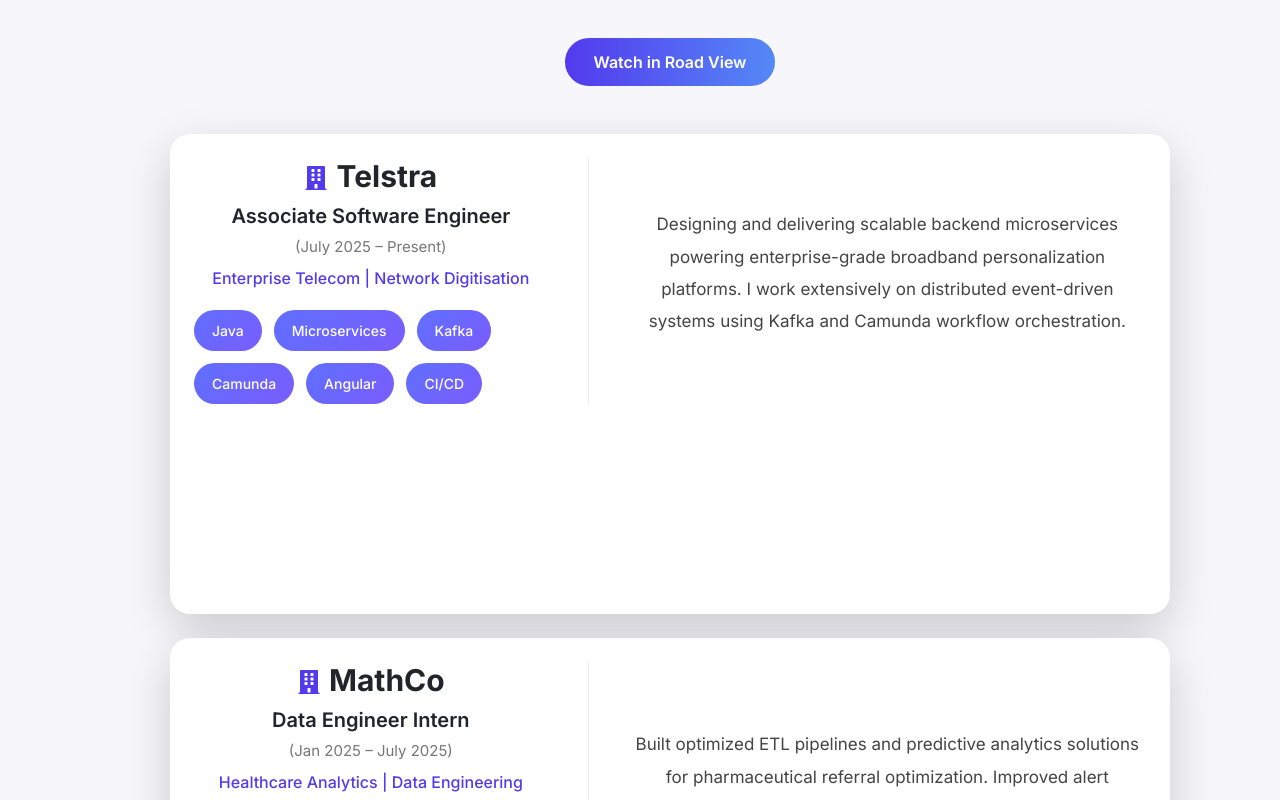
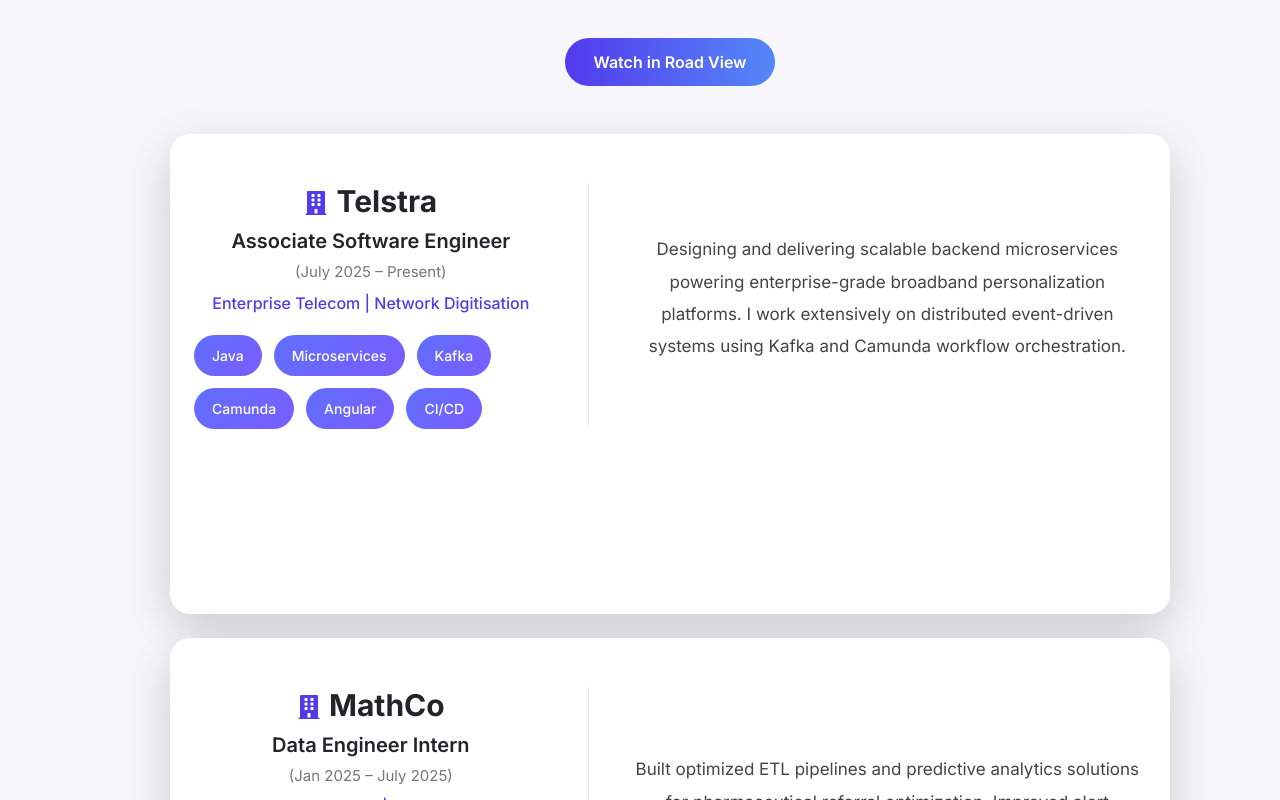
Before and after one commit to Krinal24/portfolio, a React (Vite) app: page / in a window 1280 px wide. Shown: the part 960-1760 px from the top of the page. Built offline with nearby package versions, Linux system fonts and the light colour scheme.

Commit message:
Card Layout fix 2

```diff
--- a/src/App.css
+++ b/src/App.css
@@ -490,6 +490,7 @@
 
 /* Make them feel more premium */
 .experience-card .card-body {
+  margin-top: 25px;
   padding: 3rem;
 }
 
@@ -549,6 +550,7 @@
   font-size: 17px;
   line-height: 1.9;
   color: #444;
+  white-space: pre-line;
 }
 
 .dark .description {
```
